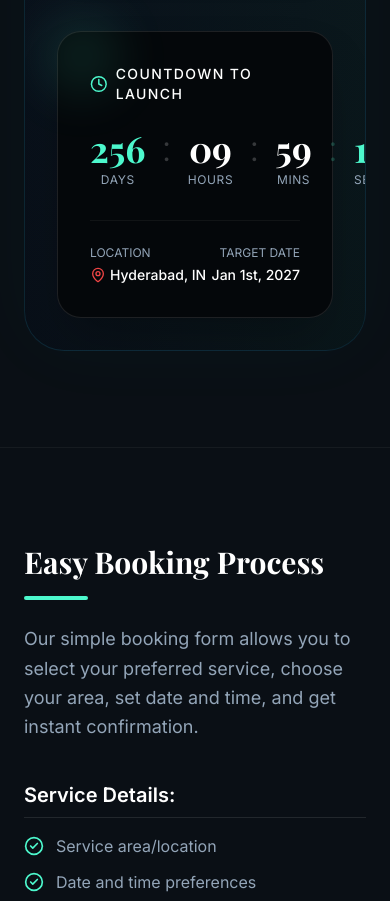
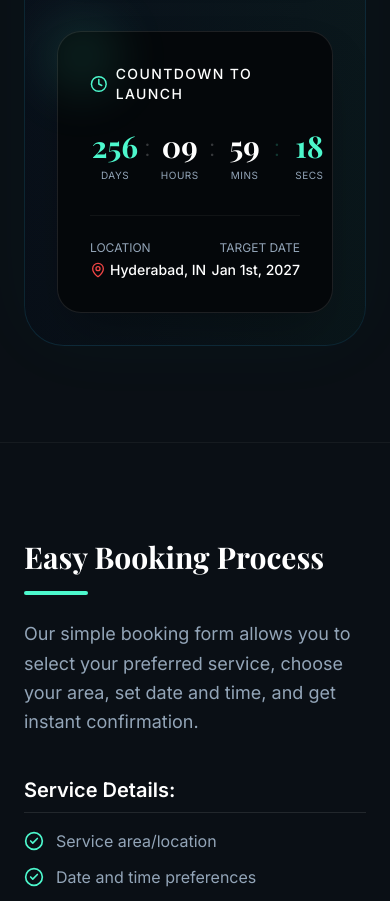
Before and after one commit to mrlegezt-glitch/pioneera, a React (Vite) app: page / in a window 390 px wide. Shown: the part 1440-2341 px from the top of the page. Built offline with nearby package versions, Linux system fonts and the light colour scheme; no server answers; a web font is replaced by a local one.

Commit message:
style: fix countdown timer overflow on mobile screens

```diff
--- a/src/components/home/WaitlistBanner.tsx
+++ b/src/components/home/WaitlistBanner.tsx
@@ -140,32 +140,32 @@ const WaitlistBanner: React.FC = () => {
                 <span className="text-white font-medium uppercase tracking-widest text-sm">Countdown to Launch</span>
               </div>
 
-              <div className="flex gap-4 sm:gap-6">
-                <div className="flex flex-col items-center">
-                  <span className="text-4xl sm:text-5xl font-display font-bold text-neon mb-1">{String(timeLeft.days).padStart(2, '0')}</span>
-                  <span className="text-xs text-muted uppercase tracking-wider">Days</span>
+              <div className="flex items-center justify-between gap-1 sm:gap-6 w-full">
+                <div className="flex flex-col items-center min-w-[50px]">
+                  <span className="text-3xl sm:text-5xl font-display font-bold text-neon mb-1">{String(timeLeft.days).padStart(2, '0')}</span>
+                  <span className="text-[10px] sm:text-xs text-muted uppercase tracking-wider">Days</span>
                 </div>
-                <span className="text-4xl sm:text-5xl text-white/20 font-light">:</span>
-                <div className="flex flex-col items-center">
-                  <span className="text-4xl sm:text-5xl font-display font-bold text-white mb-1">{String(timeLeft.hours).padStart(2, '0')}</span>
-                  <span className="text-xs text-muted uppercase tracking-wider">Hours</span>
+                <span className="text-2xl sm:text-5xl text-white/20 font-light -translate-y-2">:</span>
+                <div className="flex flex-col items-center min-w-[50px]">
+                  <span className="text-3xl sm:text-5xl font-display font-bold text-white mb-1">{String(timeLeft.hours).padStart(2, '0')}</span>
+                  <span className="text-[10px] sm:text-xs text-muted uppercase tracking-wider">Hours</span>
                 </div>
-                <span className="text-4xl sm:text-5xl text-white/20 font-light">:</span>
-                <div className="flex flex-col items-center">
-                  <span className="text-4xl sm:text-5xl font-display font-bold text-white mb-1">{String(timeLeft.minutes).padStart(2, '0')}</span>
-                  <span className="text-xs text-muted uppercase tracking-wider">Mins</span>
+                <span className="text-2xl sm:text-5xl text-white/20 font-light -translate-y-2">:</span>
+                <div className="flex flex-col items-center min-w-[50px]">
+                  <span className="text-3xl sm:text-5xl font-display font-bold text-white mb-1">{String(timeLeft.minutes).padStart(2, '0')}</span>
+                  <span className="text-[10px] sm:text-xs text-muted uppercase tracking-wider">Mins</span>
                 </div>
-                <span className="text-4xl sm:text-5xl text-neon/20 font-light">:</span>
-                <div className="flex flex-col items-center">
+                <span className="text-2xl sm:text-5xl text-neon/20 font-light -translate-y-2">:</span>
+                <div className="flex flex-col items-center min-w-[50px]">
                    <motion.span
                     key={timeLeft.seconds}
                     initial={{ opacity: 0, y: -10 }}
                     animate={{ opacity: 1, y: 0 }}
-                    className="text-4xl sm:text-5xl font-display font-bold text-neon mb-1 inline-block"
+                    className="text-3xl sm:text-5xl font-display font-bold text-neon mb-1 inline-block"
                   >
                     {String(timeLeft.seconds).padStart(2, '0')}
                   </motion.span>
-                  <span className="text-xs text-muted uppercase tracking-wider">Secs</span>
+                  <span className="text-[10px] sm:text-xs text-muted uppercase tracking-wider">Secs</span>
                 </div>
               </div>
 
```
